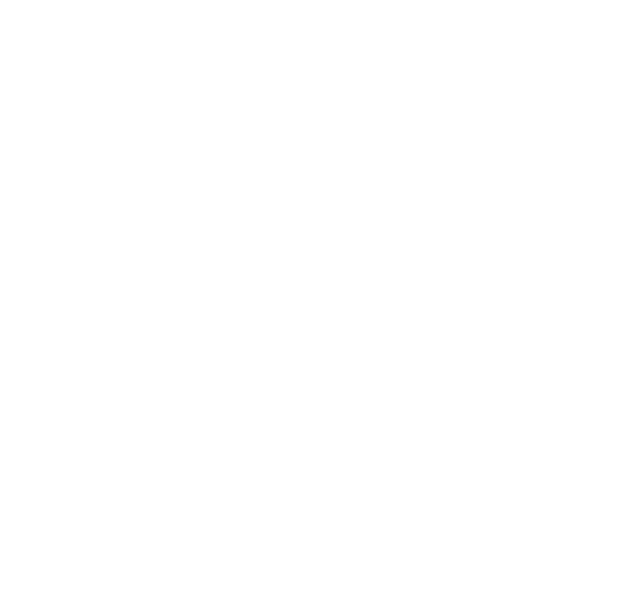
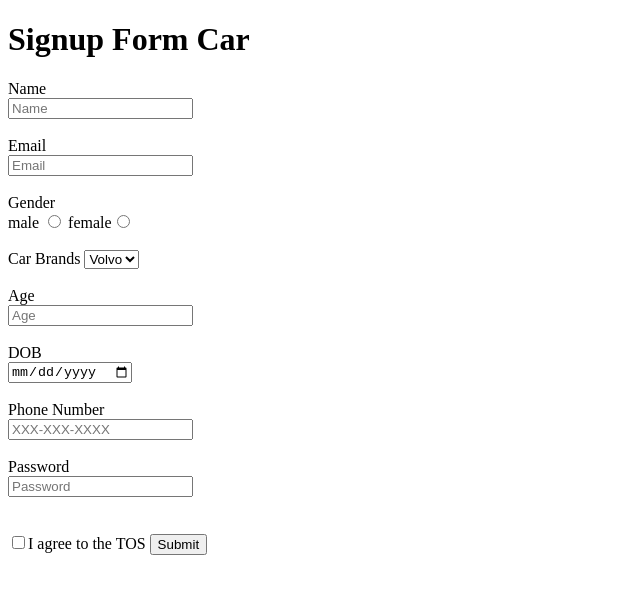
Before and after one commit to acciojob/signup-form-car-anuragnagarji, a website: page main.html in a window 1280 px wide. Shown: the whole page, without its empty margins (0-640 px from the left). Drawn offline with Linux system fonts and the light colour scheme.

Commit message:
created a submission

```diff
--- a/main.html
+++ b/main.html
@@ -1,16 +1,33 @@
 <!DOCTYPE html>
+<html lang="en">
+<head>
+    <meta charset="UTF-8">
+    <meta name="viewport" content="width=device-width, initial-scale=1.0">
+    <title>Document</title>
+</head>
+<body>
+ <h1><b>Signup Form Car </b></h1>
+ <form action="/" method="post">
+    <label for="name"> Name
+        <br><input type="text" id="name" name="name" placeholder="Name" required></label>
+    <br><br><label for="email">Email<br> <input type="email" id="email" name="email" placeholder="Email" required></label>
+    <br><br>Gender <br> <label for="gender_m">male
+        <input type="radio" id="gender_m" name="gender" placeholder="" required>
+        </label><label for="gender_f"> female<input type="radio" id="gender_f" name="gender" placeholder="" required></label>
+    <br><br>
+    <label for="cars">Car Brands</label>
+  <select name="cars" id="cars" placeholder="--Please choose an option--">
+    <option value="volvo">Volvo</option>
+    <option value="saab">Saab</option>
+    <option value="opel">Opel</option>
+    <option value="audi">Audi</option>
+  </select>
+   <br><br> <label for="age"> Age<br><input type="number" id="age" name="" placeholder="Age" required></label>
 
-<html>
-
-<head>
-	<link rel="stylesheet" href="styles.css">
-</head>
-
-<body>
-	<!-- the entire body must be written by student -->
-    <script type="text/javascript" src="./script.js">
-</script>
-
+    <br><br><label for="dob">DOB <br><input type="date" id="dob" name="dob" placeholder="" required></label>
+    <br><br><label for="tel">Phone Number<br> <input type="tel" id="tel" name="tel" placeholder="XXX-XXX-XXXX" ></label>
+    <br><br><label for="password"> Password<br> <input type="password" id="password" name="tel" placeholder="Password" required></label>
+    <br><br><label for="tos"><br> <input type="checkbox" id="tos" name="tos" placeholder="" required >I agree to the TOS</label>
+    <button type="submit" >Submit</button> </form>
 </body>
-
 </html>
```
